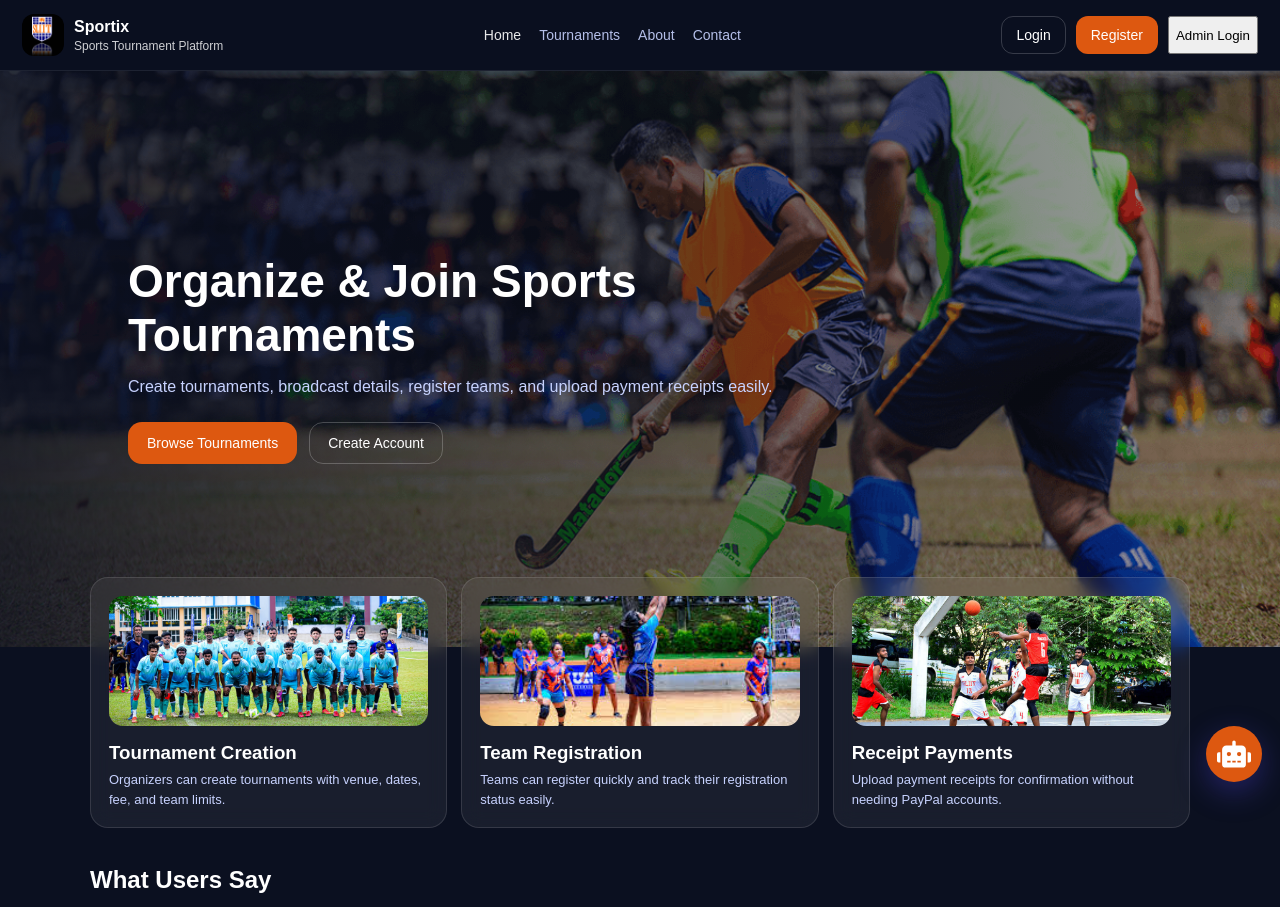
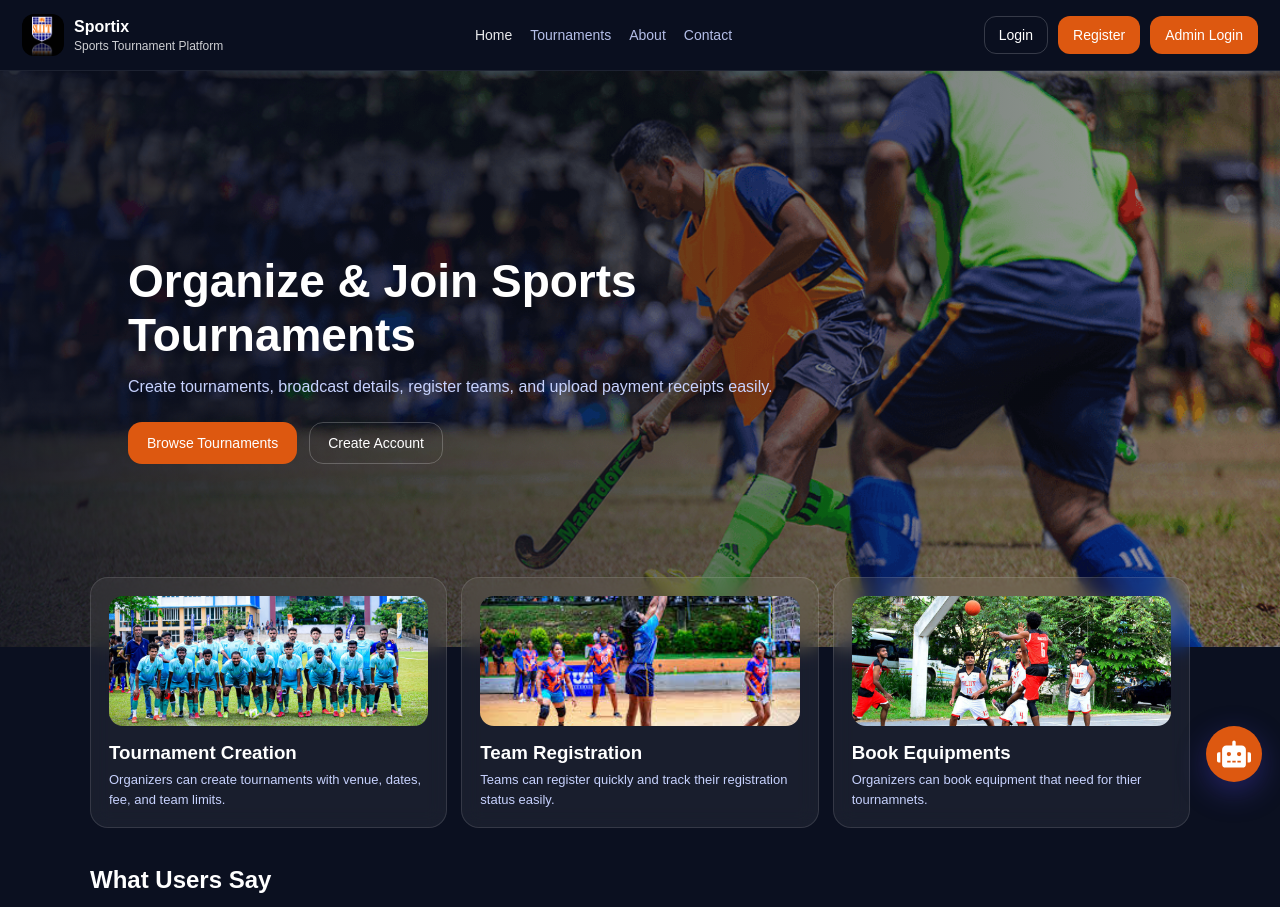
Before and after one commit to HasiniHeshara/sport, a React (Create React App) app in the folder frontend/: page / in a window 1280 px wide. Shown: the top 907 px of the page. Built offline with nearby package versions, Linux system fonts and the light colour scheme.

Commit message:
update home.jsx

```diff
--- a/frontend/src/pages/Home/Home.jsx
+++ b/frontend/src/pages/Home/Home.jsx
@@ -60,7 +60,7 @@ export default function Home() {
             <button className="nav-btn primary" onClick={() => navigate("/register")}>
               Register
             </button>
-            <button onClick={() => navigate("/adminlogin")}>
+            <button className="nav-btn primary" onClick={() => navigate("/adminlogin")}>
             Admin Login
             </button>
           </div>
@@ -120,8 +120,8 @@ export default function Home() {
 
           <div className="feature-card">
             <img src={feature3} alt="Receipt Payment" />
-            <h3>Receipt Payments</h3>
-            <p>Upload payment receipts for confirmation without needing PayPal accounts.</p>
+            <h3>Book Equipments</h3>
+            <p>Organizers can book equipment that need for thier tournamnets.</p>
           </div>
         </section>
 
```
